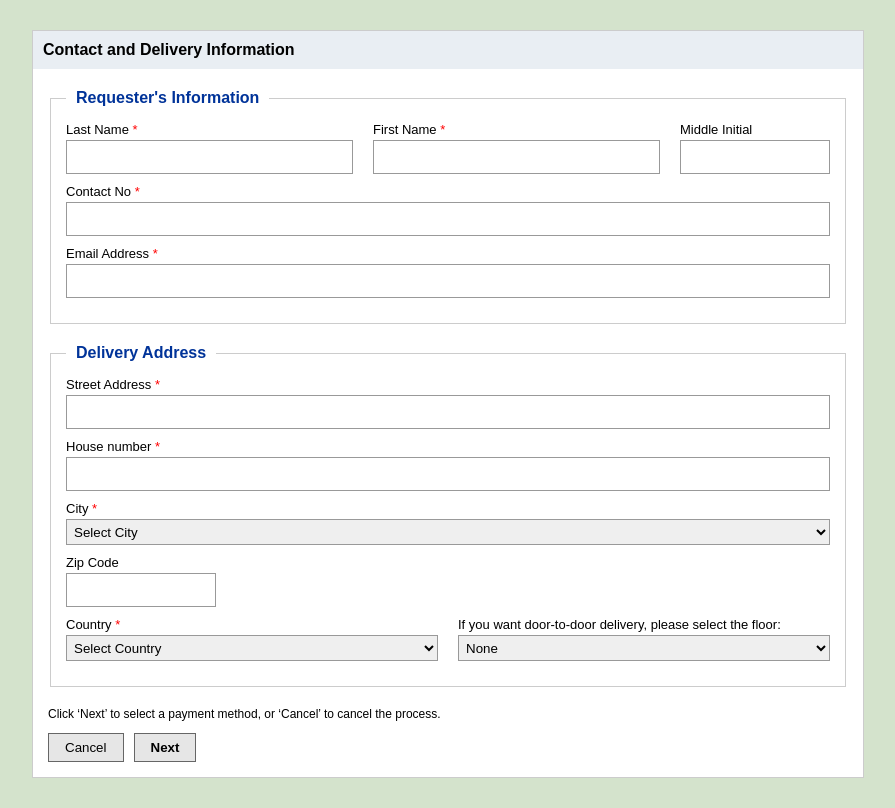
After one commit to HasiburRahman404/AgroLink, a PHP site: page /Delivery_info.php in a window 1280 px wide. The commit adds this page. Shown: the whole page, without its empty margins (192-1087 px from the left). Run offline with PHP 8.4, Linux system fonts and the light colour scheme.

Commit message:
Delivery info

```diff
--- /dev/null
+++ b/Customer/CSS/Delivery_info.css
@@ -0,0 +1,97 @@
+body {
+    font-family: Arial, sans-serif;
+    background-color: rgba(43, 116, 4, 0.2);
+}
+
+
+.container {
+    width: 800px;
+    margin: 30px auto;
+    background: #fff;
+    padding: 15px;
+    border: 1px solid #ccc;
+}
+
+h2 {
+    background: #e9eef3;
+    padding: 10px;
+    margin: -15px -15px 20px -15px;
+    font-size: 16px;
+}
+
+fieldset {
+    border: 1px solid #ccc;
+    padding: 15px;
+    margin-bottom: 20px;
+}
+
+legend {
+    font-weight: bold;
+    color: #003399;
+    padding: 0 10px;
+}
+
+.row {
+    display: flex;
+    align-items: center;
+    margin-bottom: 10px;
+    gap: 20px;
+}
+
+.field {
+    flex: 1;
+    display: flex;
+    flex-direction: column;
+}
+
+.field.small {
+    max-width: 150px;
+}
+
+label {
+    font-size: 13px;
+    margin-bottom: 3px;
+}
+
+label span {
+    color: red;
+}
+
+input, select {
+    height: 26px;
+    padding: 3px;
+    border: 1px solid #999;
+}
+
+.note {
+    font-size: 12px;
+    color: #000;
+    max-width: 300px;
+}
+
+.footer-text {
+    font-size: 12px;
+    margin-top: 15px;
+}
+
+.buttons {
+    display: flex;
+    justify-content: flex-start;
+    gap: 10px;
+}
+
+button {
+    padding: 6px 16px;
+    border: 1px solid #666;
+    background: #e6e6e6;
+    cursor: pointer;
+}
+
+button.next {
+    font-weight: bold;
+}
+
+button:hover {
+   background-color: #046d1d;
+   color:#f6f8f7
+}
--- /dev/null
+++ b/Customer/VIEW/Delivery_info.php
@@ -0,0 +1,134 @@
+<!DOCTYPE html>
+<html lang="en">
+<head>
+
+    <title>AgroLink</title>
+    <link rel="stylesheet" href="../CSS/Delivery_info.css">
+</head>
+<body>
+
+<div class="container">
+    <h2>Contact and Delivery Information</h2>
+
+    <!-- Requester Info -->
+    <fieldset>
+        <legend>Requester's Information</legend>
+
+        <div class="row">
+            <div class="field">
+                <label>Last Name <span>*</span></label>
+                <input type="text">
+            </div>
+
+            <div class="field">
+                <label>First Name <span>*</span></label>
+                <input type="text">
+            </div>
+
+            <div class="field small">
+                <label>Middle Initial</label>
+                <input type="text">
+            </div>
+        </div>
+
+        <div class="row">
+            <div class="field">
+                <label>Contact No <span>*</span></label>
+                <input type="text">
+            </div>
+        </div>
+
+        <div class="row">
+            <div class="field">
+                <label>Email Address <span>*</span></label>
+                <input type="email">
+            </div>
+        </div>
+    </fieldset>
+
+    <!-- Delivery Address -->
+    <fieldset>
+        <legend>Delivery Address</legend>
+
+        <div class="row">
+            <div class="field">
+                <label>Street Address <span>*</span></label>
+                <input type="text">
+            </div>
+        </div>
+
+        <div class="row">
+            <div class="field">
+                <label>House number <span>*</span></label>
+                <input type="text">
+            </div>
+        </div>
+
+
+
+        <div class="row">
+            <div class="field">
+                <label>City <span>*</span></label>
+                <select>
+                    <option>Select City</option>
+                    <option>Khulna</option>
+                    <option>Dhaka</option>
+                    <option>Rajshahi</option>
+                    <option>Chittagong</option>
+
+                </select>
+            </div>
+        </div>
+
+        <div class="row">
+            <div class="field small">
+                <label>Zip Code</label>
+                <input type="text">
+            </div>
+        </div>
+
+        <div class="row">
+            <div class="field">
+                <label>Country <span>*</span></label>
+                <select>
+                    <option>Select Country</option>
+                    <option>Australia</option>
+                    <option>Bangladesh</option>
+                    <option>India</option>
+                    <option>Philippines</option>
+                </select>
+            </div>
+
+            <div class="field">
+                <label>If you want door-to-door delivery, please select the floor:</label>
+                <select>
+                    <option>None</option>
+                    <option>01</option>
+                    <option>02</option>
+                    <option>03</option>
+                    <option>04</option>
+                    <option>05</option>
+                    <option>06</option>
+
+                    <option>07</option>
+                    <option>08</option>
+                    <option>09</option>
+                    <option>10</option>
+
+                </select>
+            </div>
+        </div>
+    </fieldset>
+
+    <p class="footer-text">
+       Click ‘Next’ to select a payment method, or ‘Cancel’ to cancel the process.
+    </p>
+
+    <div class="buttons">
+        <button class="cancel">Cancel</button>
+        <button class="next">Next</button>
+    </div>
+</div>
+
+</body>
+</html>
```
Also changed, not shown: Customer/VIEW/home_page.php (+5 -4 lines).
